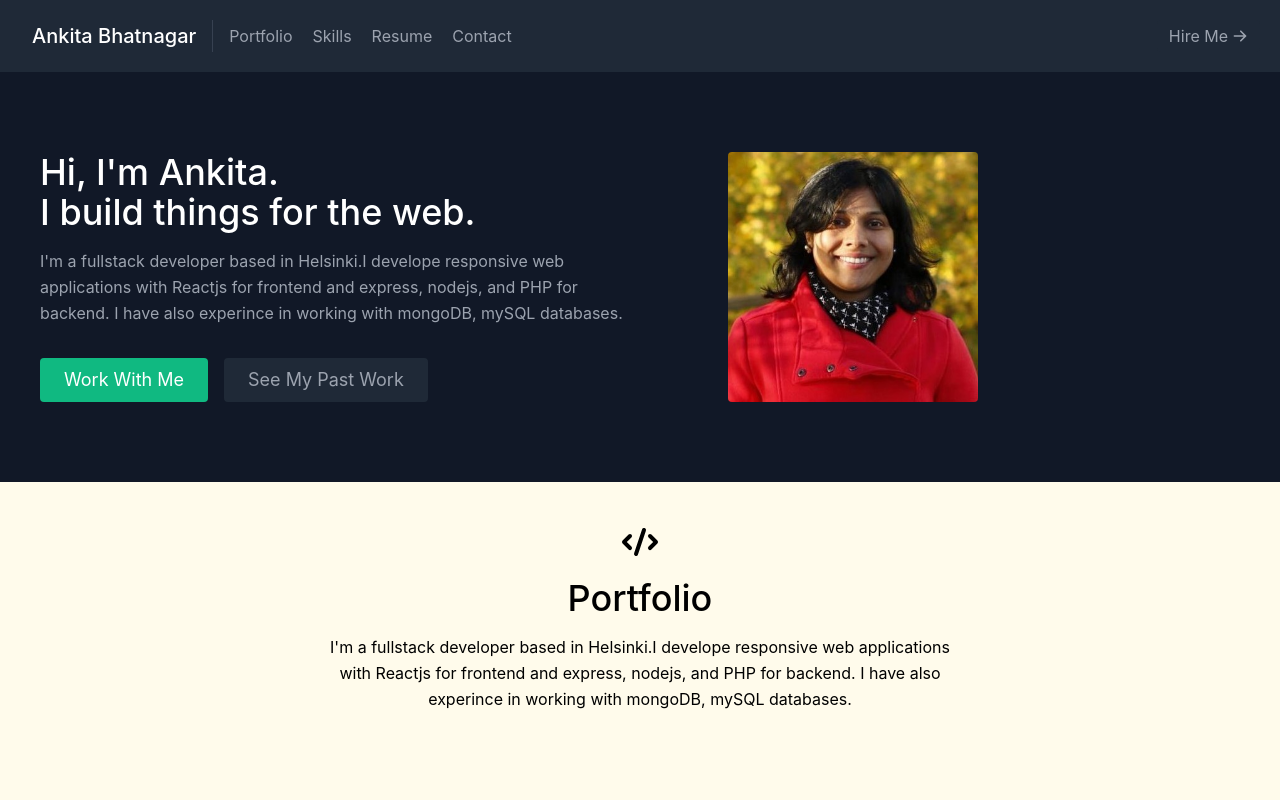
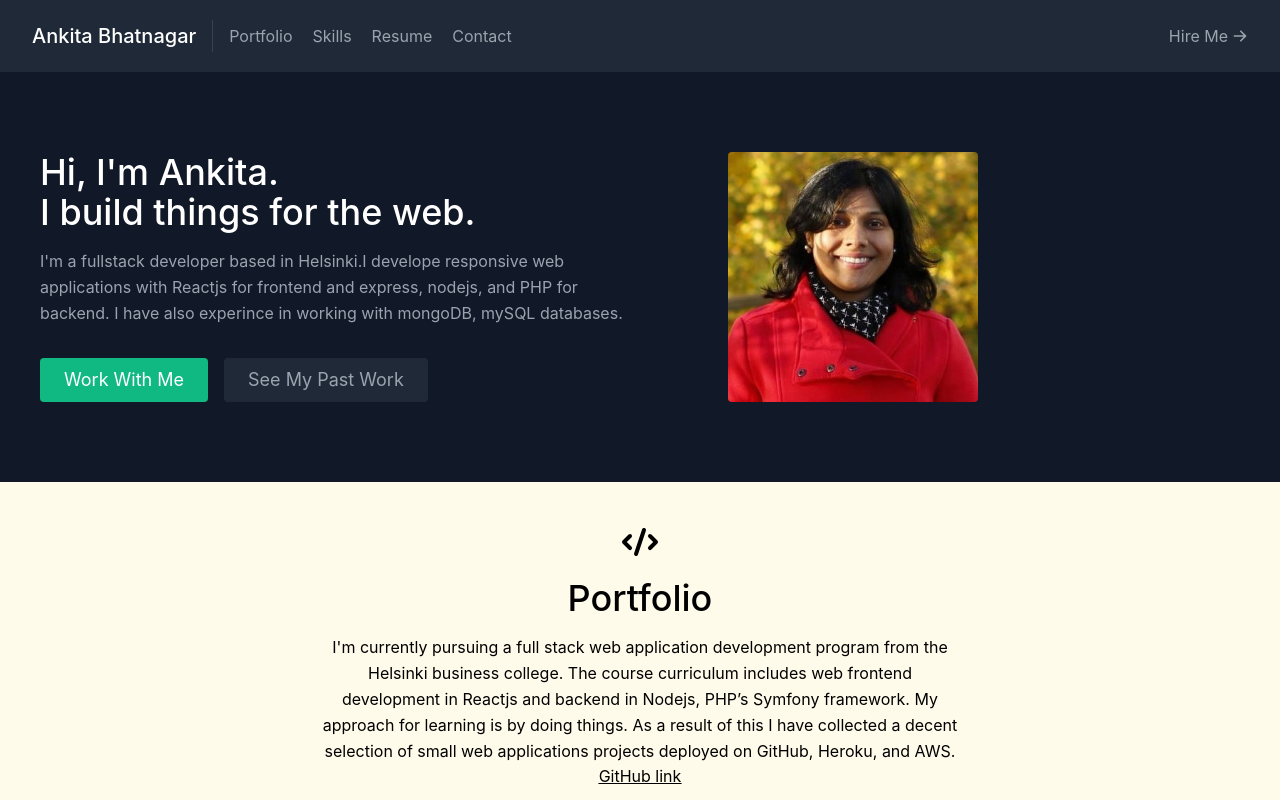
Before and after one commit to ankita-projects/reactprojectportfolio-, a React (Create React App) app: page / in a window 1280 px wide. Shown: the top 800 px of the page. Built offline with nearby package versions, Linux system fonts and the light colour scheme.

Commit message:
updating styling

```diff
--- a/src/App.scss
+++ b/src/App.scss
@@ -44,6 +44,10 @@ img-container {
 .link {
   font-size: 20px;
   text-decoration: underline;
+}
+.git{
+  text-decoration: underline;
+  color:black;
 }
 /* Hexagons */
 .hexagon-container {
--- a/src/Components/Cards.js
+++ b/src/Components/Cards.js
@@ -7,7 +7,6 @@ function Cards() {
   return (
     <div id="parent">
       <section id="projects" className="text-gray-200 bg-yellow-50 body-font">
-
         <div className="container px-5 py-10 mx-auto text-center lg:px-40">
           <div className=" flex-col w-full mb-20">
             <CodeIcon className="mx-auto inline-block w-10 mb-4 text-black" />
@@ -15,15 +14,21 @@ function Cards() {
               Portfolio
             </h1>
             <p className="lg:w-2/3 mx-auto leading-relaxed text-base text-black">
-            I'm a fullstack developer based in Helsinki.I develope responsive web applications with Reactjs for frontend and express, nodejs, and PHP for backend. I have also experince in working with mongoDB, mySQL databases.
-            </p>
+              I'm currently pursuing a full stack web application development
+              program from the Helsinki business college. The course curriculum
+              includes web frontend development in Reactjs and backend in
+              Nodejs, PHP’s Symfony framework. My approach for learning is by
+              doing things. As a result of this I have collected a decent
+              selection of small web applications projects deployed on GitHub,
+              Heroku, and AWS. </p>
+              <div className="git">
+              <a href="https://github.com/ankita-projects">GitHub link</a>
+              </div>
           </div>
         </div>
 
         <div className="card-container">
-
           {projects.projects.map((project) => (
-
             <div className="my-1/2 px-1/2 w-auto md:w-9/12 lg:my-4 lg:px-4 lg:w-102">
               <article className="overflow-hidden rounded-lg shadow-lg">
                 <a href={project.link}>
@@ -35,7 +40,7 @@ function Cards() {
                   <header className="flex items-center justify-between leading-tight p-2 md:p-4">
                     <div className="heading">
                       <p className=" text-opacity-100 text-black">
-                        {project. description}
+                        {project.description}
                       </p>
 
                       <h1 className="text-lg">
@@ -47,23 +52,15 @@ function Cards() {
                             Source Code
                           </p>
                         </a>
-
                       </h1>
                     </div>
                   </header>
-
-
                 </a>
               </article>
             </div>
-
-
-
           ))}
-
         </div>
       </section>
-
     </div>
   );
 }
--- a/src/Components/Skills.js
+++ b/src/Components/Skills.js
@@ -13,7 +13,7 @@ function Skills() {
             Skills &amp; Technologies
           </h1>
           <p className="text-base leading-relaxed xl:w-2/4 lg:w-3/4 mx-auto">
-          I'm a fullstack developer based in Helsinki.I develope responsive web applications with Reactjs for frontend and express, nodejs, and PHP for backend. I have also experince in working with mongoDB, mySQL databases.
+          I want to build a strong career in web Development and cloud DevOps. In my quest for expanding my learning horizon, I have been taking multiple Open University courses like Introduction to web development from Aalto university and Verkkosivujen kehittäminen AMkoddari from Laurea university. Fullstack web development course from Helsinki university. Here are the skills that I have acquired so far.
           </p>
         </div>
 
```
Also changed, not shown: 1 other file (tests, documents, lock files or other folders). Lines whose indentation alone changed are shown as unchanged.
